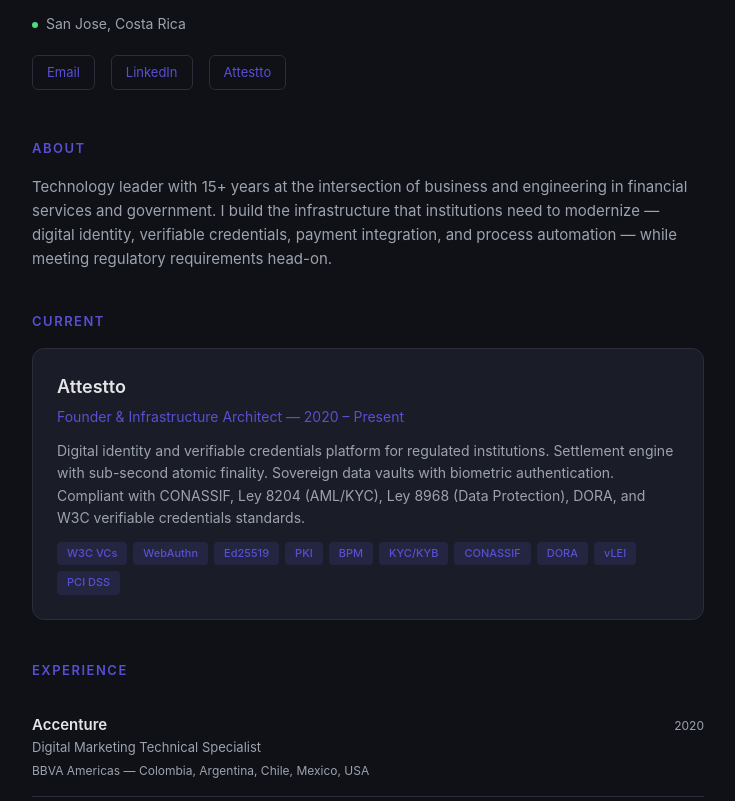
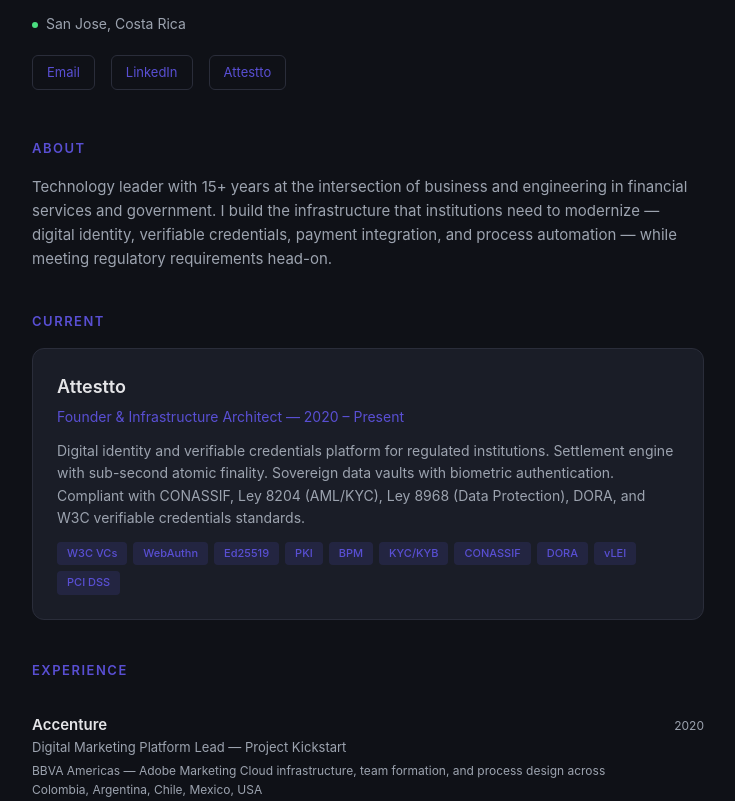
Before and after one commit to chongkan/chongkan.com, a plain HTML site: page index.html in a window 1280 px wide. Shown: the part 151-952 px from the top of the page, without its empty margins (272-1007 px from the left). Drawn offline with Linux system fonts and the light colour scheme.

Commit message:
Fix Accenture role title — reflect platform kickstart scope, not marketing ops

```diff
--- a/index.html
+++ b/index.html
@@ -337,8 +337,8 @@
       <li class="exp-item">
         <div class="left">
           <div class="company">Accenture</div>
-          <div class="title">Digital Marketing Technical Specialist</div>
-          <div class="detail">BBVA Americas — Colombia, Argentina, Chile, Mexico, USA</div>
+          <div class="title">Digital Marketing Platform Lead — Project Kickstart</div>
+          <div class="detail">BBVA Americas — Adobe Marketing Cloud infrastructure, team formation, and process design across Colombia, Argentina, Chile, Mexico, USA</div>
         </div>
         <div class="dates">2020</div>
       </li>
```
